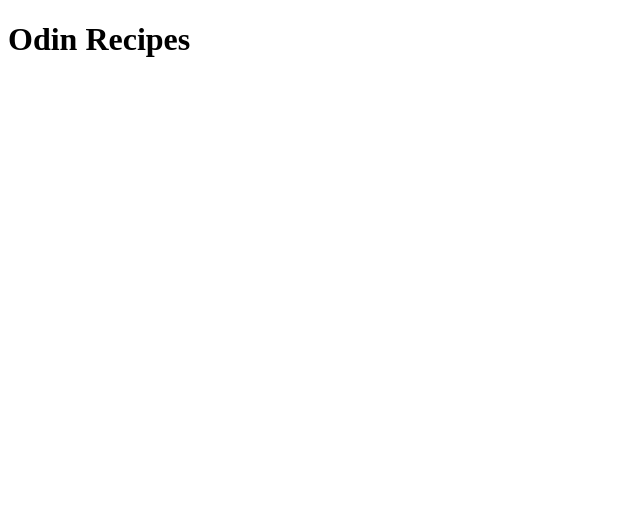
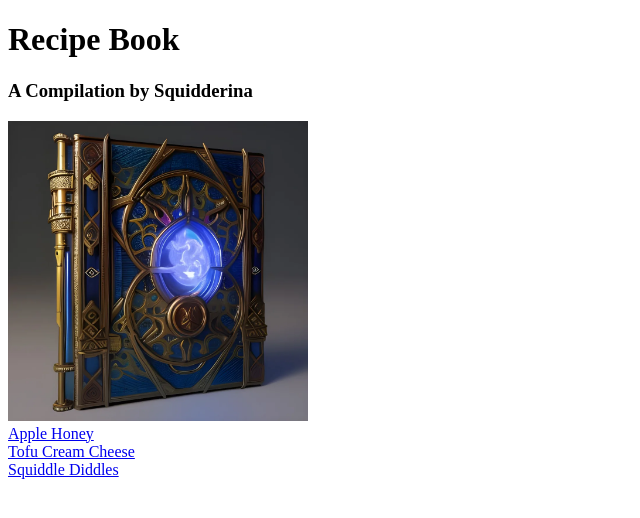
Before and after one commit to Squidsplishsplash/recipe-book, a plain HTML site: page index.html in a window 1280 px wide. Shown: the whole page, without its empty margins (0-640 px from the left). Drawn offline with Linux system fonts and the light colour scheme.

Commit message:
Add headings and image

```diff
--- a/index.html
+++ b/index.html
@@ -5,6 +5,11 @@
         <title>Recipe Book</title>
     </head>
     <body>
-        <h1>Odin Recipes</h1>
+        <h1>Recipe Book</h1>
+        <h3>A Compilation by Squidderina</h3>
+        <img src="img/magic-book.webp" width="300" alt="A magical blue book"><br>
+        <a href="recipes/apple-honey.html">Apple Honey</a> <br>
+        <a href="recipes/tofu-cream-cheese.html">Tofu Cream Cheese</a> <br>
+        <a href="recipes/squiddle-diddles.html">Squiddle Diddles</a>
     </body>
 </html>
```
Also changed, not shown: recipes/apple-honey.html (+2 -1 lines), recipes/squiddle-diddles.html (+2 -1 lines), recipes/tofu-cream-cheese.html (+2 -1 lines), img/magic-book.webp (added).
